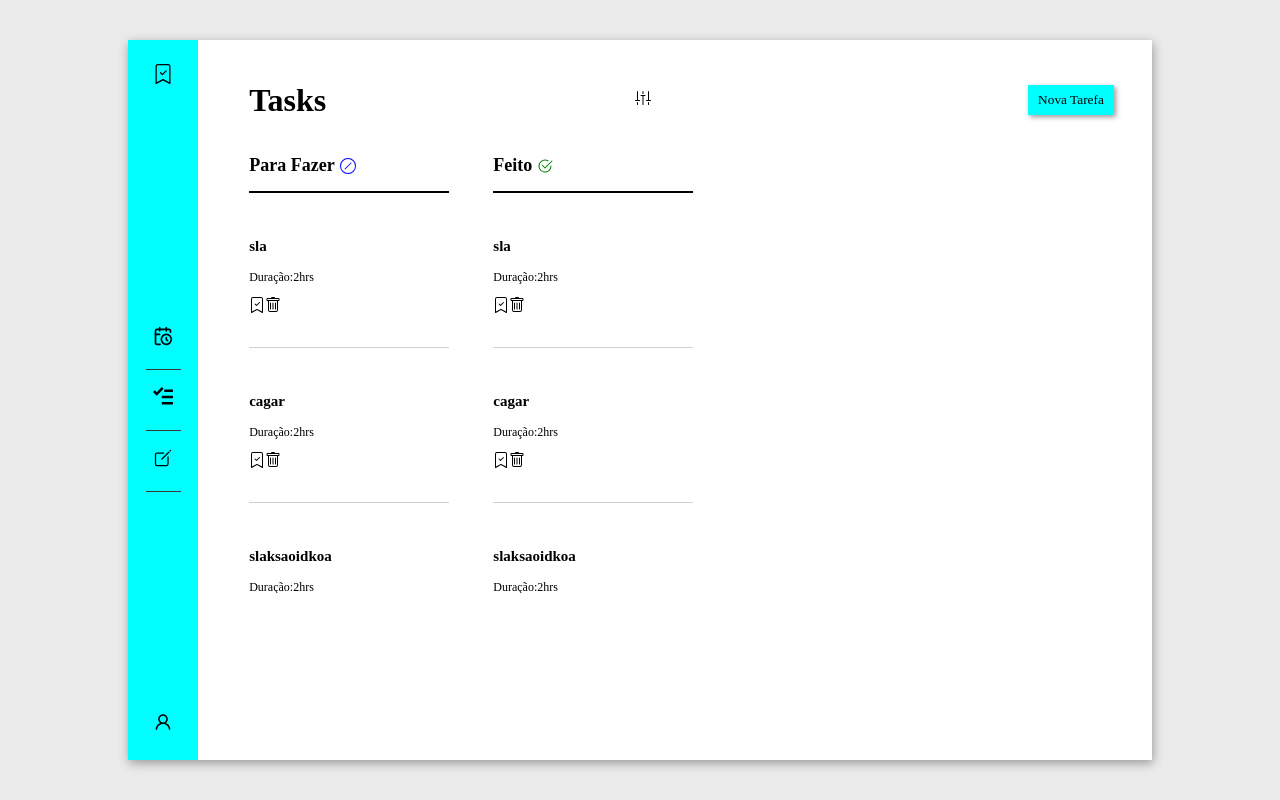
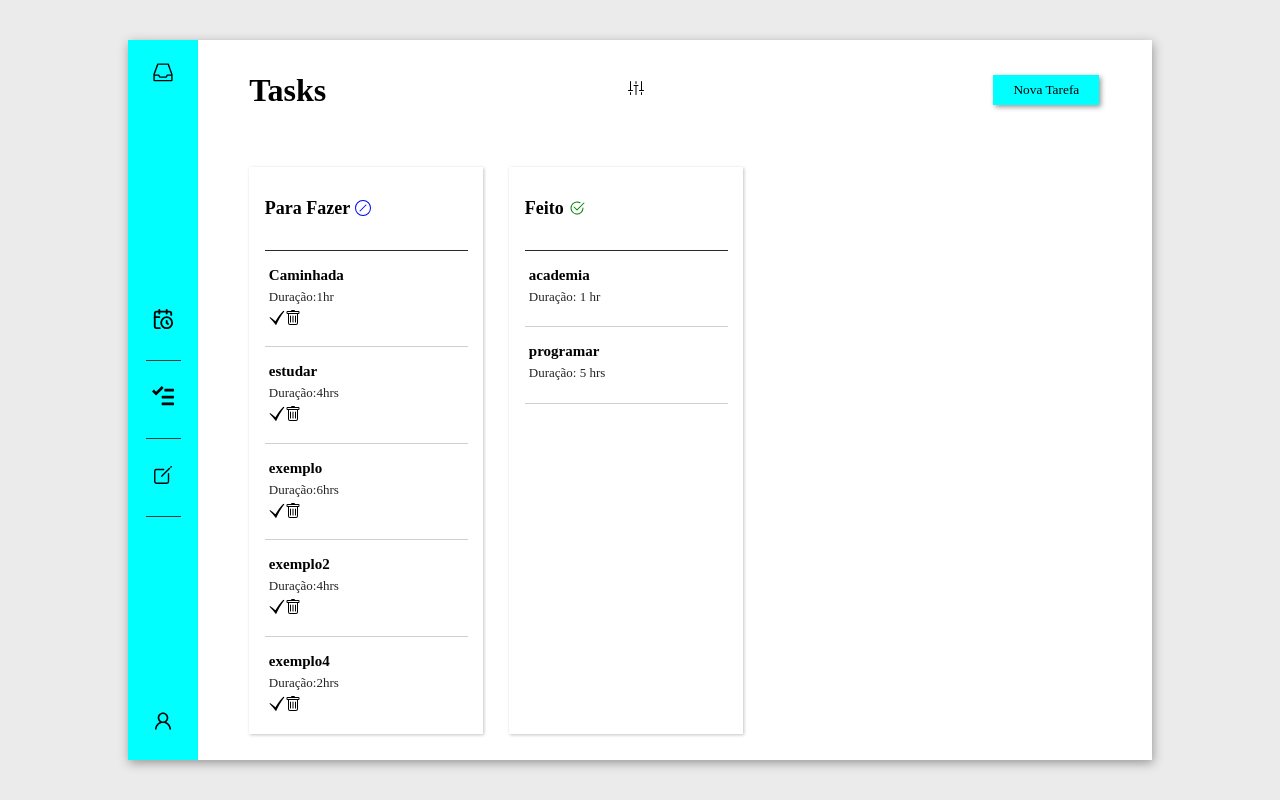
Before and after one commit to PedroPaulo-Git/TaskApp, a React (Create React App) app: page /tasks in a window 1280 px wide. Built offline with nearby package versions, Linux system fonts and the light colour scheme; data requests are answered from the project's data file; some icons are missing; a web font is replaced by a local one.

Commit message:
implementation of design tasks done

```diff
--- a/data/db.json
+++ b/data/db.json
@@ -1,38 +1,44 @@
 {
   "todos": [
     {
-      "id": 0.9540030350128608,
-      "title": "sla",
-      "time": "2",
+      "id": 0.10521181341679031,
+      "title": "Caminhada",
+      "time": "1",
       "done": false
     },
     {
-      "id": 0.08456197428904666,
-      "title": "cagar",
-      "time": "2",
+      "id": 0.8475451089619295,
+      "title": "estudar",
+      "time": "4",
       "done": false
     },
     {
-      "id": 0.37837082205949235,
-      "title": "slaksaoidkoa",
-      "time": "2",
+      "id": 0.42726667945435115,
+      "title": "academia",
+      "time": "1",
+      "done": true
+    },
+    {
+      "id": 0.684992087426628,
+      "title": "programar",
+      "time": "5",
+      "done": true
+    },
+    {
+      "id": 0.2007683151520998,
+      "title": "exemplo ",
+      "time": "6",
       "done": false
     },
     {
-      "id": 0.48058924602222164,
-      "title": "ada",
-      "time": "2",
+      "id": 0.07473299300035441,
+      "title": "exemplo2",
+      "time": "4",
       "done": false
     },
     {
-      "id": 0.9054858313497665,
-      "title": "qwdfsda",
-      "time": "5",
-      "done": false
-    },
-    {
-      "id": 0.7330746010550699,
-      "title": "jiji",
+      "id": 0.38866821082032965,
+      "title": "exemplo4",
       "time": "2",
       "done": false
     }
--- a/src/components/MenuTask.jsx
+++ b/src/components/MenuTask.jsx
@@ -2,6 +2,7 @@ import React from "react";
 import { Link } from "react-router-dom";
 import styles from '../styles/menu.module.css';
 import { BsBookmarkCheck } from 'react-icons/bs';
+import { VscInbox } from 'react-icons/vsc'
 import { IoCreateOutline } from 'react-icons/io5'
 import { GoTasklist } from 'react-icons/go'
 import { LuCalendarClock } from 'react-icons/lu';
@@ -11,7 +12,7 @@ function MenuTask() {
     return (
         <div>
             <div className={styles.menuContainer}>
-                <span> <BsBookmarkCheck /></span>
+                <span> <VscInbox /></span>
                 <div className={styles.menuContainer_mid}>
                 <Link to={'/calendar'}><span> <LuCalendarClock /></span></Link>
                 <Link to={'/tasks'}><span> <GoTasklist /></span></Link>
--- a/src/components/ShowTask.jsx
+++ b/src/components/ShowTask.jsx
@@ -1,8 +1,10 @@
 import MenuTask from './MenuTask';
+import { Link } from "react-router-dom";
 import { useState, useEffect } from 'react'
 import styles from '../styles/showtask.module.css'
 import { BsSliders2Vertical, BsTrash, BsBookmarkCheck, BsBookmarkCheckFill, BsCheck2Circle, BsDashCircle, BsClockHistory, BsSlashCircle } from 'react-icons/bs';
 import { PiDotsSixBold } from 'react-icons/pi'
+import { GiCheckMark } from 'react-icons/gi'
 
 function ShowTask() {
     const API = "http://localhost:5000"
@@ -63,14 +65,14 @@ function ShowTask() {
             <MenuTask />
             <div className={styles.createTask_Container}>
                 <div className={styles.createTask_Container_top}>
-                    <div style={{ display: 'flex', alignItems: 'center', justifyContent: 'space-between', width: '47.3%' }}>
+                    <div style={{ display: 'flex', alignItems: 'center', justifyContent: 'space-between', width: '50%' }}>
                         <h1>Tasks</h1>
-                        <div style={{}}>
-                        <BsSliders2Vertical style={{ marginLeft: "10px" }} />
-                        <PiDotsSixBold style={{ marginLeft: "10px" }}/>
+                        <div style={{ marginRight: "13px" }}>
+                            <BsSliders2Vertical style={{}} />
+                            <PiDotsSixBold style={{ marginLeft: "10px" }} />
                         </div>
                     </div>
-                    <input className={styles.button} type="submit" value="Nova Tarefa" />
+                    <Link to={'/'}><input className={styles.button} type="submit" value="Nova Tarefa" /></Link>
                 </div>
 
                 <div className={styles.todo_main}>
@@ -87,26 +89,35 @@ function ShowTask() {
                             {todos.length === 0 && <p>Não há tarefas</p>}
 
                             {todos.map((todo) => (
-
-                                <div className={styles.todo} key={todo.id}>
-
-                                    <h3 className={todo.done ? "todo-dobe" : ""}>{todo.title}</h3>
+                                <div>
+                                {todo.done === false ?
+                                    <div>
+                                    <div className={styles.todo} key={todo.id}>
+                                    {console.log(todo.id)}
+                                    <h3>{todo.title}</h3>
                                     <p className={styles.pDuracao}>Duração:{todo.time}{todo.time <= 1 ? "hr" : "hrs"}</p>
                                     <span onClick={() => handleEdit(todo)}>
-                                        {!todo.done ? <BsBookmarkCheck /> : <BsBookmarkCheckFill />}
+                                        {!todo.done ? ( <GiCheckMark style={{}} /> )
+                                        :
+                                       todo.time = "null" }
                                     </span>
                                     <BsTrash onClick={() =>
                                         handleDelete(todo.id)
 
                                     } />
                                 </div>
+                                </div>
+                                : null}
+
+                                </div>
                             ))}
+
                         </div>
                     </div>
 
 
                     <div className={styles.todoContainer_main}>
-                    <div className={styles.todoContainer_top}>
+                        <div className={styles.todoContainer_top}>
                             <div style={{ display: 'flex', alignItems: 'center' }}>
                                 <h2 style={{ fontSize: '18px' }}>Feito</h2>
                                 <BsCheck2Circle style={{ color: "green" }} />
@@ -115,23 +126,31 @@ function ShowTask() {
                         </div>
                         <div className={styles.todoContainer}>
 
-                            {todos.length === 0 && <p>Não há tarefas</p>}
+                            {console.log(todos)}
 
-                            {todos.map((todo) => (
+                            {
+                                todos.some((todo) => todo.done === true) ? (
+                                    <div>
+                                        {todos.map((todo) => (
+                                            <div key={todo.id}>
+                                                {todo.done === true ? (
+                                                    <div className={styles.todo}>
+                                                        <h3 className={todo.done ? "todo-done" : ""}>{todo.title}</h3>
+                                                        <p className={styles.pDuracao}>Duração: {todo.time} {todo.time <= 1 ? "hr" : "hrs"}</p>
+                                                        {!todo.done ? <BsBookmarkCheckFill /> : ''}
+                                                    </div>
+                                                ) : null}
 
-                                <div className={styles.todo} key={todo.id}>
+                                            </div>
+                                        ))}
+                                    </div>
+                                ) : (
+                                    <p>Não há tarefas concluídas</p>
+                                )
+                            }
 
-                                    <h3 className={todo.done ? "todo-dobe" : ""}>{todo.title}</h3>
-                                    <p className={styles.pDuracao}>Duração:{todo.time}{todo.time <= 1 ? "hr" : "hrs"}</p>
-                                    <span onClick={() => handleEdit(todo)}>
-                                        {!todo.done ? <BsBookmarkCheck /> : <BsBookmarkCheckFill />}
-                                    </span>
-                                    <BsTrash onClick={() =>
-                                        handleDelete(todo.id)
 
-                                    } />
-                                </div>
-                            ))}
+
                         </div>
                     </div>
 
--- a/src/styles/menu.module.css
+++ b/src/styles/menu.module.css
@@ -5,7 +5,7 @@
     flex-direction: column;
     position: relative;
     left:0;
-    font-size: 20px;
+    font-size: 22px;
     height: 100%;
     align-items: center;
     width: 70px;
@@ -22,7 +22,7 @@
 }
 .menuContainer_mid a{
     color: black;
-    padding-block: 50%;
+    padding-block:70%;
     border-bottom: 1px solid rgb(56, 56, 56);
 
 
--- a/src/styles/showtask.module.css
+++ b/src/styles/showtask.module.css
@@ -11,10 +11,13 @@
     position: absolute;
 }
 .todo_main{
+    position: absolute;
     display: flex;
-    height: 100%;
+    height: 83%;
+    bottom: 0;
 }
 .createTask_Container_top{
+    padding-right: 5%;
     display: flex;
     align-items: center;
     justify-content: space-between;
@@ -22,15 +25,17 @@
 .createTask_Container{
     flex-direction: column;
     position: relative;
-    margin: 2%;
+    margin: 1%;
     margin-left: 5%;
     width: 100%;
     display: flex;
-    height: 400px;
+    height: 95%;
 }
 .todoContainer_main{
+    box-shadow: 1px 1px 3px 0px rgba(39, 39, 39, 0.274);
+    padding-inline: 3%;
     height: 100%;
-    width: 200px;
+    width: 260px;
     margin-right: 5%;
     position: relative;
 
@@ -39,17 +44,20 @@
     position: relative;
     justify-content: space-between;
     display: flex;
+    padding-block: 8%;
+
     align-items: center;
-    border-bottom: 2px solid black;
+    border-bottom: 1px solid rgb(41, 41, 41);
 }
 .todoContainer_top svg{
     padding-left: 5px;
 }
 .todoContainer{
-  height: 100%;
+  height: 82%;
   overflow-y: auto;
   width: 100%;
   padding-right: 10%;
+
 
 }
 .todoContainer h2 {
@@ -74,18 +82,23 @@
 }
 .todo{
     border-bottom:1px solid rgb(207, 207, 207) ;
-    padding-block: 15%;
+    padding-block: 8%;
+    padding-inline: 2%;
 }
 .todo p {
-    font-size: 12px;
+    color: rgb(37, 37, 37);
+    font-size: 13px;
+    margin-block: 5px;
 }
 .todo h3 {
     font-size: 15px;
+    margin: 0px;
 }
 .button{
-    padding-inline: 10px;
+    padding-inline: 20px;
     height: 30px;
     margin: 2%;
+    margin-right: 20%;
     border: none;
     background-color: aqua;
     box-shadow: 2px 2px 5px rgb(153, 153, 153);
```
